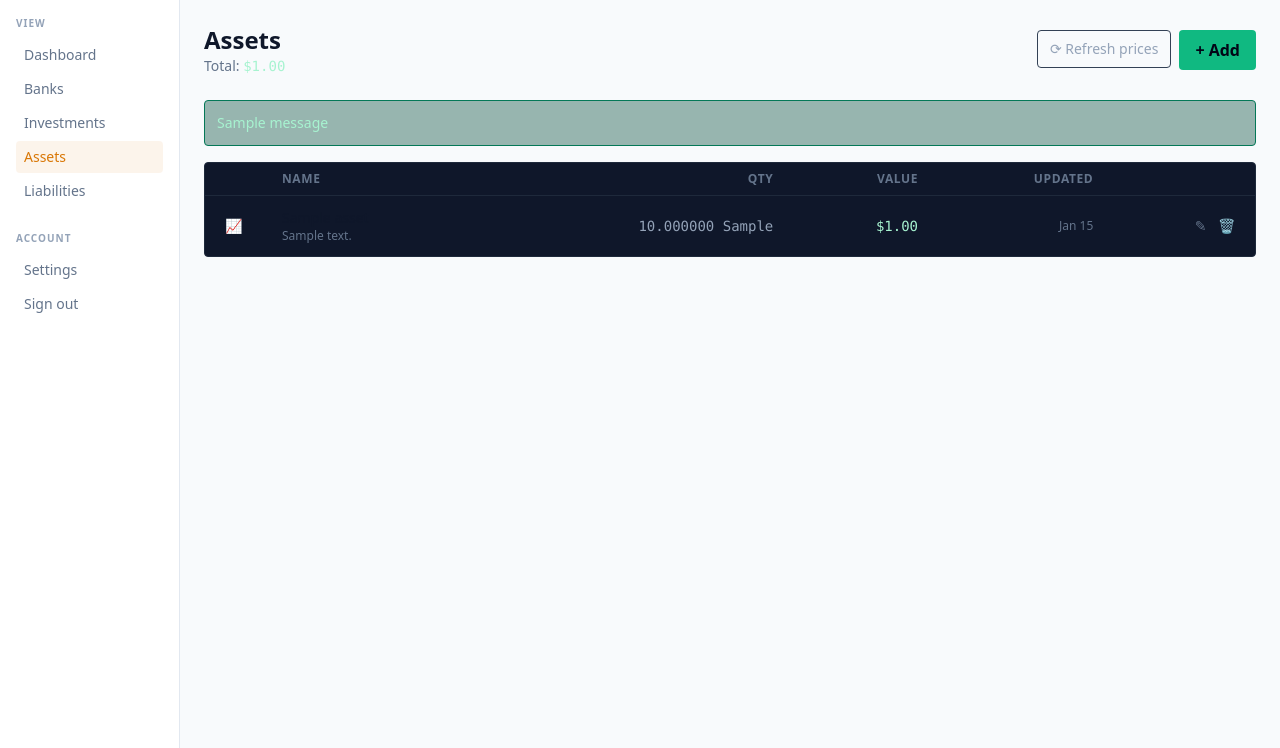
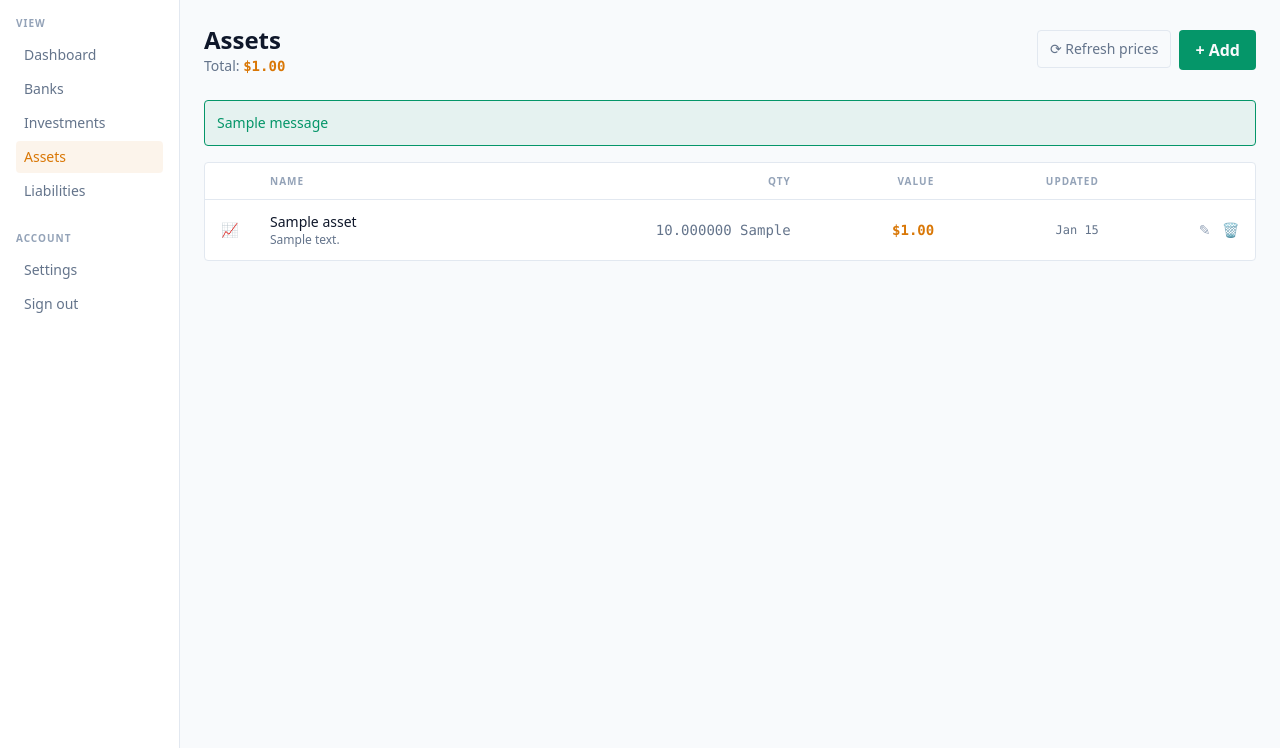
Before and after one commit to mhamida292/FinanceManager, a Django app: page /assets/ in a window 1280 px wide. Shown: the part 52-800 px from the top of the page. Run offline with Django 5.2, Linux system fonts and the light colour scheme; a user stored in the database is signed in; tables that the repository leaves empty hold one stand-in row (values such as "Sample post"); one stand-in notice (Sample message) is shown; some libraries are stand-ins or nearby versions.

Commit message:
feat(ui): re-style assets, liabilities, settings templates
7 templates rewritten with the new design tokens. Asset values
get accent-assets (amber), liability balances get accent-lia (red).
Tables follow the dashboard exemplar: uppercase tracking-widest
headers, border-top dividers, mono numbers throughout.

Co-Authored-By: Claude Opus 4.7 (1M context) <noreply@anthropic.com>

```diff
--- a/apps/assets/templates/assets/asset_confirm_delete.html
+++ b/apps/assets/templates/assets/asset_confirm_delete.html
@@ -3,13 +3,13 @@
 {% block content %}
 <div class="max-w-md mx-auto mt-10">
   <h1 class="text-2xl font-bold mb-4">Delete "{{ asset.name }}"?</h1>
-  <p class="text-slate-400 text-sm mb-6">
+  <p class="text-sm mb-6" style="color: var(--muted);">
     This also removes its price history. This can't be undone.
   </p>
   <form method="post" class="flex items-center gap-3">
     {% csrf_token %}
     <button type="submit" class="bg-red-600 hover:bg-red-500 text-white font-bold px-5 py-2 rounded">Delete</button>
-    <a href="{% url 'assets:list' %}" class="text-slate-400 hover:text-white text-sm">Cancel</a>
+    <a href="{% url 'assets:list' %}" class="text-sm" style="color: var(--muted);">Cancel</a>
   </form>
 </div>
 {% endblock %}
--- a/apps/assets/templates/assets/assets_list.html
+++ b/apps/assets/templates/assets/assets_list.html
@@ -1,63 +1,64 @@
 {% extends "base.html" %}
 {% block title %}Assets{% endblock %}
 {% block content %}
-<div class="flex items-center justify-between mb-6">
+<div class="flex items-center justify-between mb-6 flex-wrap gap-3">
   <div>
     <h1 class="text-2xl font-bold">Assets</h1>
-    <div class="text-slate-500 text-sm">Total: <span class="font-mono text-emerald-200">${{ total|floatformat:2 }}</span></div>
+    <div class="text-sm" style="color: var(--muted);">Total: <span class="num font-semibold" style="color: var(--accent-assets);">${{ total|floatformat:2 }}</span></div>
   </div>
   <div class="flex gap-2">
     <form method="post" action="{% url 'assets:refresh' %}" class="m-0">
       {% csrf_token %}
-      <button type="submit" class="text-slate-400 hover:text-white text-sm border border-slate-700 px-3 py-2 rounded">⟳ Refresh prices</button>
+      <button type="submit" class="text-sm border px-3 py-2 rounded" style="border-color: var(--border); color: var(--muted);">⟳ Refresh prices</button>
     </form>
-    <a href="{% url 'assets:add' %}" class="bg-emerald-500 hover:bg-emerald-400 text-slate-950 font-bold px-4 py-2 rounded">+ Add</a>
+    <a href="{% url 'assets:add' %}" class="font-bold px-4 py-2 rounded" style="background: var(--accent-positive); color: var(--bg);">+ Add</a>
   </div>
 </div>
 
 {% if messages %}
   {% for message in messages %}
-  <div class="bg-{% if message.tags == 'error' %}red-900/40 border-red-700 text-red-200{% elif message.tags == 'warning' %}amber-900/40 border-amber-700 text-amber-200{% else %}emerald-900/40 border-emerald-700 text-emerald-200{% endif %} border p-3 rounded text-sm mb-4">
+  <div class="border p-3 rounded text-sm mb-4"
+       style="{% if message.tags == 'error' %}background: var(--tint-lia); border-color: var(--accent-lia); color: var(--accent-lia);{% elif message.tags == 'warning' %}background: var(--tint-assets); border-color: var(--accent-assets); color: var(--accent-assets);{% else %}background: var(--tint-positive); border-color: var(--accent-positive); color: var(--accent-positive);{% endif %}">
     {{ message }}
   </div>
   {% endfor %}
 {% endif %}
 
 {% if not assets %}
-  <div class="bg-slate-900 border border-slate-800 rounded p-6 text-slate-400">
-    No assets tracked yet. Click <strong class="text-slate-200">+ Add</strong> to track gold, art, cars, cash, or anything else.
+  <div class="rounded border p-6 text-sm" style="background: var(--surface); border-color: var(--border); color: var(--muted);">
+    No assets tracked yet. Click <strong style="color: var(--text);">+ Add</strong> to track gold, art, cars, cash, or anything else.
   </div>
 {% else %}
-  <div class="bg-slate-900 border border-slate-800 rounded overflow-hidden">
+  <div class="rounded border overflow-hidden" style="background: var(--surface); border-color: var(--border);">
     <table class="w-full text-sm">
-      <thead class="border-b border-slate-800 text-slate-500 text-xs uppercase tracking-wider">
-        <tr>
-          <th class="px-5 py-2 w-10"></th>
-          <th class="px-5 py-2 text-left">Name</th>
-          <th class="px-5 py-2 text-right">Qty</th>
-          <th class="px-5 py-2 text-right">Value</th>
-          <th class="px-5 py-2 text-right">Updated</th>
-          <th class="px-5 py-2"></th>
+      <thead style="border-bottom: 1px solid var(--border);">
+        <tr class="text-[10px] uppercase tracking-widest" style="color: var(--dim);">
+          <th class="px-4 py-2 w-10"></th>
+          <th class="px-4 py-2 text-left">Name</th>
+          <th class="px-4 py-2 text-right">Qty</th>
+          <th class="px-4 py-2 text-right">Value</th>
+          <th class="px-4 py-2 text-right">Updated</th>
+          <th class="px-4 py-2"></th>
         </tr>
       </thead>
-      <tbody class="divide-y divide-slate-800">
+      <tbody>
         {% for a in assets %}
-        <tr>
-          <td class="px-5 py-3 text-center">{% if a.kind == 'scraped' %}📈{% else %}✎{% endif %}</td>
-          <td class="px-5 py-3">
+        <tr style="border-top: 1px solid var(--border);">
+          <td class="px-4 py-3 text-center">{% if a.kind == 'scraped' %}📈{% else %}✎{% endif %}</td>
+          <td class="px-4 py-3">
             <div class="font-medium">{{ a.name }}</div>
-            {% if a.notes %}<div class="text-xs text-slate-500">{{ a.notes }}</div>{% endif %}
+            {% if a.notes %}<div class="text-xs" style="color: var(--muted);">{{ a.notes }}</div>{% endif %}
           </td>
-          <td class="px-5 py-3 text-right font-mono text-slate-400">
+          <td class="px-4 py-3 text-right num" style="color: var(--muted);">
             {% if a.kind == 'scraped' %}{{ a.quantity }} {{ a.unit }}{% else %}—{% endif %}
           </td>
-          <td class="px-5 py-3 text-right font-mono text-emerald-200">${{ a.current_value|floatformat:2 }}</td>
-          <td class="px-5 py-3 text-right text-xs text-slate-500">
+          <td class="px-4 py-3 text-right num font-semibold" style="color: var(--accent-assets);">${{ a.current_value|floatformat:2 }}</td>
+          <td class="px-4 py-3 text-right text-xs num" style="color: var(--muted);">
             {% if a.last_priced_at %}{{ a.last_priced_at|date:"M j" }}{% else %}never{% endif %}
           </td>
-          <td class="px-5 py-3 text-right whitespace-nowrap">
-            <a href="{% url 'assets:edit' a.id %}" class="text-slate-500 hover:text-white text-sm">✎</a>
-            <a href="{% url 'assets:delete' a.id %}" class="text-slate-600 hover:text-red-400 text-sm ml-2">🗑</a>
+          <td class="px-4 py-3 text-right whitespace-nowrap">
+            <a href="{% url 'assets:edit' a.id %}" class="text-sm" style="color: var(--dim);">✎</a>
+            <a href="{% url 'assets:delete' a.id %}" class="text-sm ml-2" style="color: var(--dim);">🗑</a>
           </td>
         </tr>
         {% endfor %}
--- a/apps/liabilities/templates/liabilities/liability_confirm_delete.html
+++ b/apps/liabilities/templates/liabilities/liability_confirm_delete.html
@@ -3,11 +3,11 @@
 {% block content %}
 <div class="max-w-md mx-auto mt-10">
   <h1 class="text-2xl font-bold mb-4">Delete "{{ liability.name }}"?</h1>
-  <p class="text-slate-400 text-sm mb-6">Removes this manual liability from your records.</p>
+  <p class="text-sm mb-6" style="color: var(--muted);">Removes this manual liability from your records.</p>
   <form method="post" class="flex items-center gap-3">
     {% csrf_token %}
     <button type="submit" class="bg-red-600 hover:bg-red-500 text-white font-bold px-5 py-2 rounded">Delete</button>
-    <a href="{% url 'liabilities:list' %}" class="text-slate-400 hover:text-white text-sm">Cancel</a>
+    <a href="{% url 'liabilities:list' %}" class="text-sm" style="color: var(--muted);">Cancel</a>
   </form>
 </div>
 {% endblock %}
```
Also changed, not shown: apps/accounts/templates/accounts/settings.html (+26 -25 lines), apps/assets/templates/assets/asset_form.html (+29 -22 lines), apps/liabilities/templates/liabilities/liabilities_list.html (+14 -13 lines), apps/liabilities/templates/liabilities/liability_form.html (+13 -10 lines).
